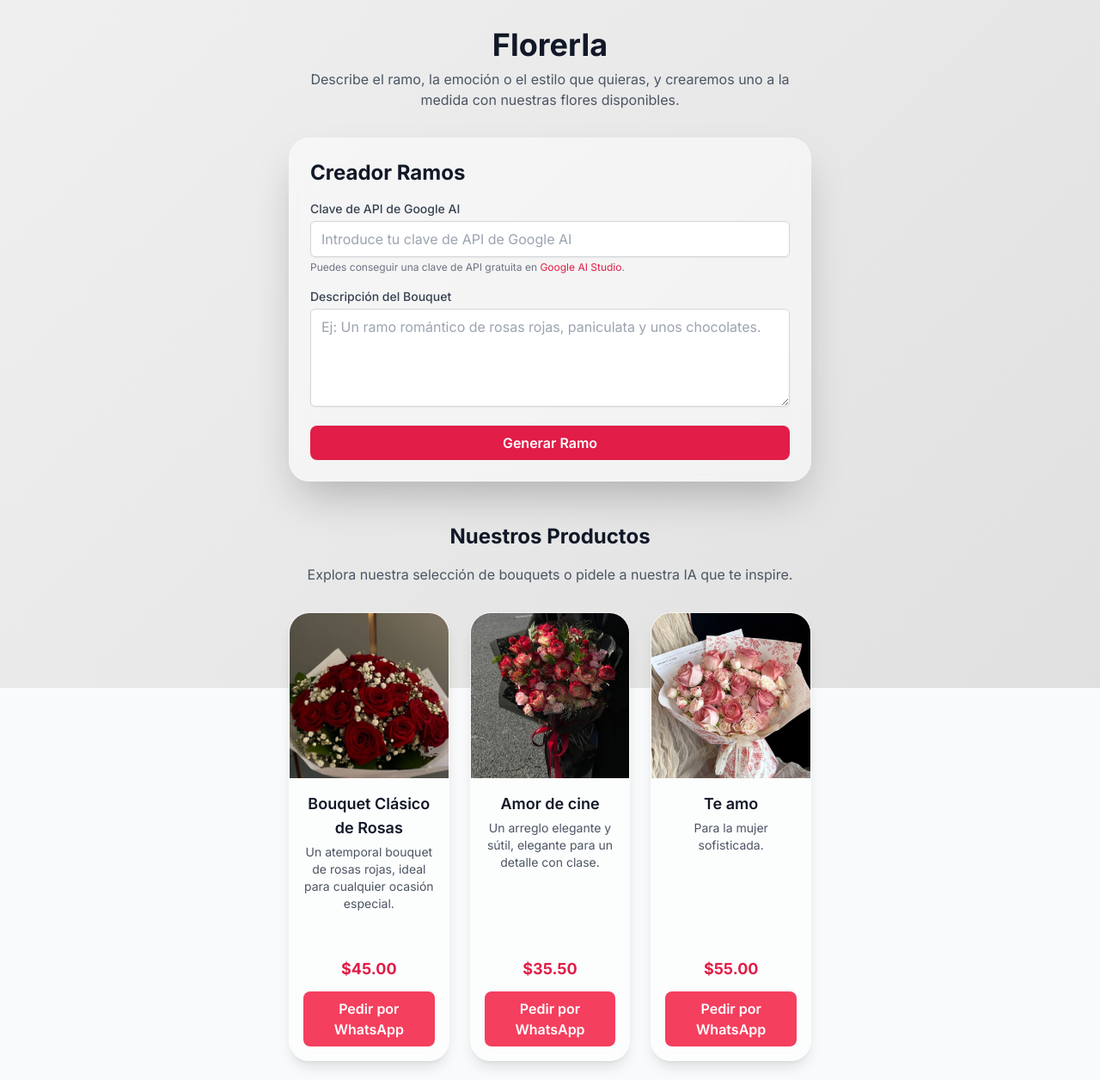
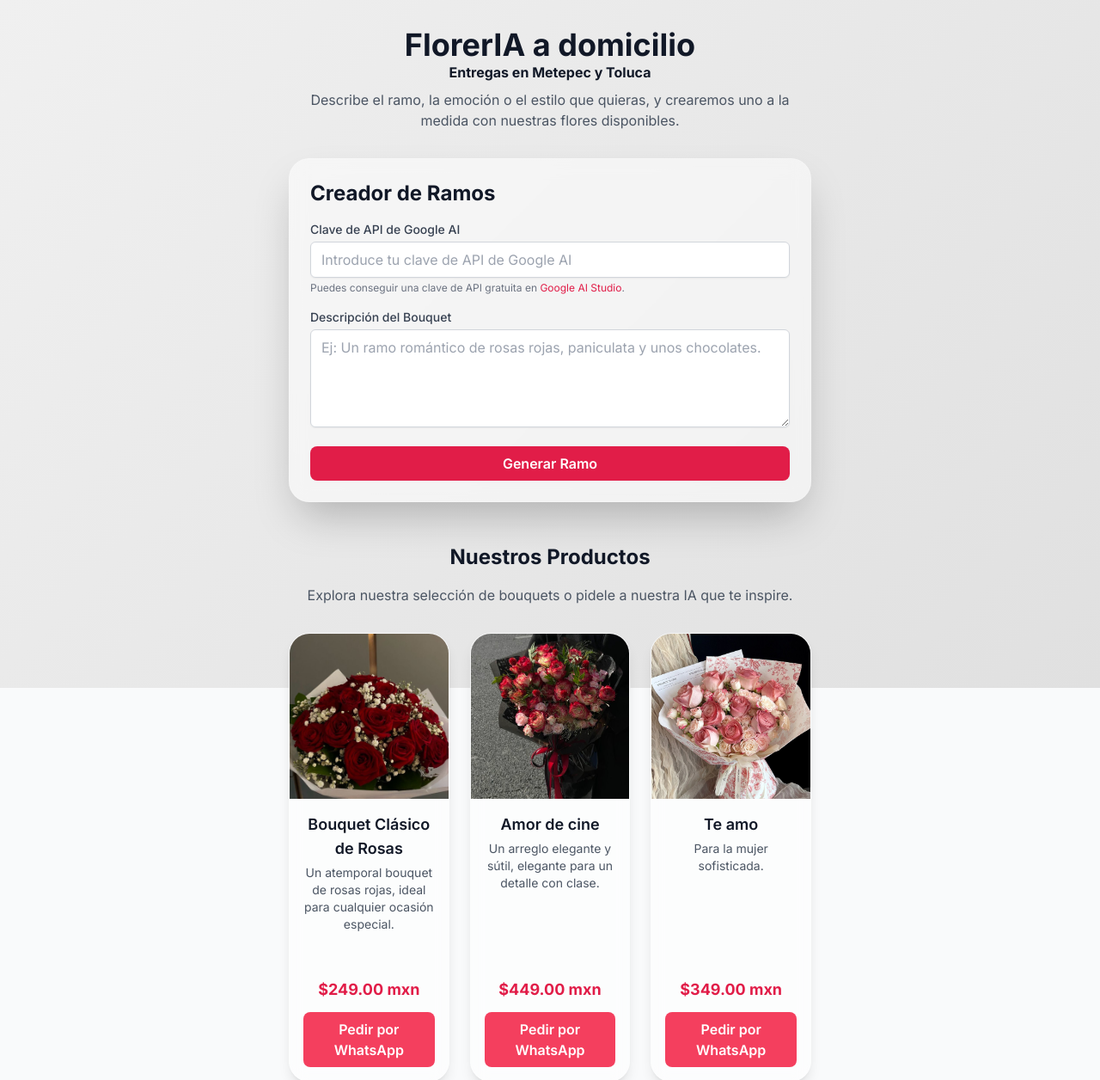
Before and after one commit to emi3d/florerIA, a plain HTML site: page index.html in a window 1280 px wide. Shown: the top 1256 px of the page at 86% size. Drawn offline with nearby package versions, Linux system fonts and the light colour scheme.

Commit message:
price change

```diff
--- a/index.html
+++ b/index.html
@@ -14,13 +14,14 @@
 
     <div class="container mx-auto p-4 sm:p-6 md:p-8 max-w-2xl relative z-10">
         <header class="text-center mb-8 reveal-header">
-            <h1 class="text-3xl sm:text-4xl font-bold text-gray-900 dynamic-text">FlorerIa</h1>
+            <h1 class="text-3xl sm:text-4xl font-bold text-gray-900 dynamic-text">FlorerIA a domicilio</h1>
+             <h5 class=" font-bold text-gray-900 dynamic-text">Entregas en Metepec y Toluca</h5>
             <p class="text-md text-gray-600 mt-2">Describe el ramo, la emoción o el estilo que quieras, y crearemos uno a la medida con nuestras flores disponibles.</p>
         </header>
 
         <main>
             <div class="glass-panel p-6 rounded-3xl shadow-2xl mb-8 reveal-item">
-                <h2 class="text-2xl font-bold text-gray-900 mb-4">Creador Ramos</h2>
+                <h2 class="text-2xl font-bold text-gray-900 mb-4">Creador de Ramos</h2>
                 <div class="mb-4">
                     <label for="apiKey" class="block text-sm font-medium text-gray-700 mb-1">Clave de API de Google AI</label>
                     <input type="password" id="apiKey" class="w-full px-3 py-2 border border-gray-300 rounded-md shadow-sm focus:outline-none focus:ring-rose-500 focus:border-rose-500" placeholder="Introduce tu clave de API de Google AI">
--- a/products.json
+++ b/products.json
@@ -3,21 +3,21 @@
     "id": 1,
     "name": "Bouquet Clásico de Rosas",
     "description": "Un atemporal bouquet de rosas rojas, ideal para cualquier ocasión especial.",
-    "price": 45.00,
+    "price": 249.00,
     "image": "images/clasicasrojas.jpg"
   },
   {
     "id": 2,
     "name": "Amor de cine",
     "description": "Un arreglo elegante y sútil, elegante para un detalle con clase.",
-    "price": 35.50,
+    "price": 449.00,
     "image": "images/bouquetNegro.jpg"
   },
   {
     "id": 3,
     "name": "Te amo",
     "description": "Para la mujer sofisticada.",
-    "price": 55.00,
+    "price": 349.00,
     "image": "images/rosas.jpg"
   },
   {
--- a/script.js
+++ b/script.js
@@ -79,7 +79,7 @@ async function loadProducts() {
 
             const priceSpan = productCard.querySelector('span');
             if (product.price) {
-                priceSpan.textContent = `$${product.price.toFixed(2)}`;
+                priceSpan.textContent = `$${product.price.toFixed(2)} mxn`;
             } else {
                 priceSpan.textContent = 'Precio personalizado';
             }
```
